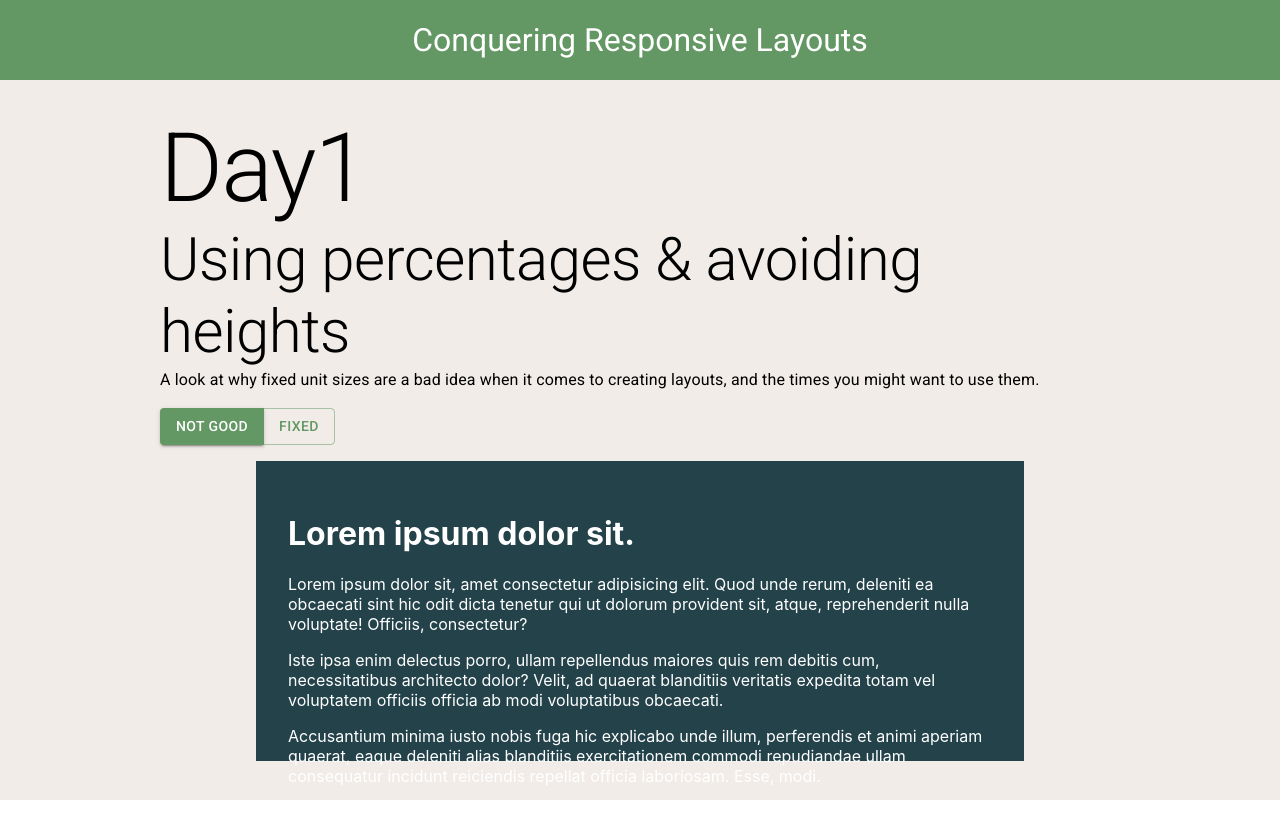
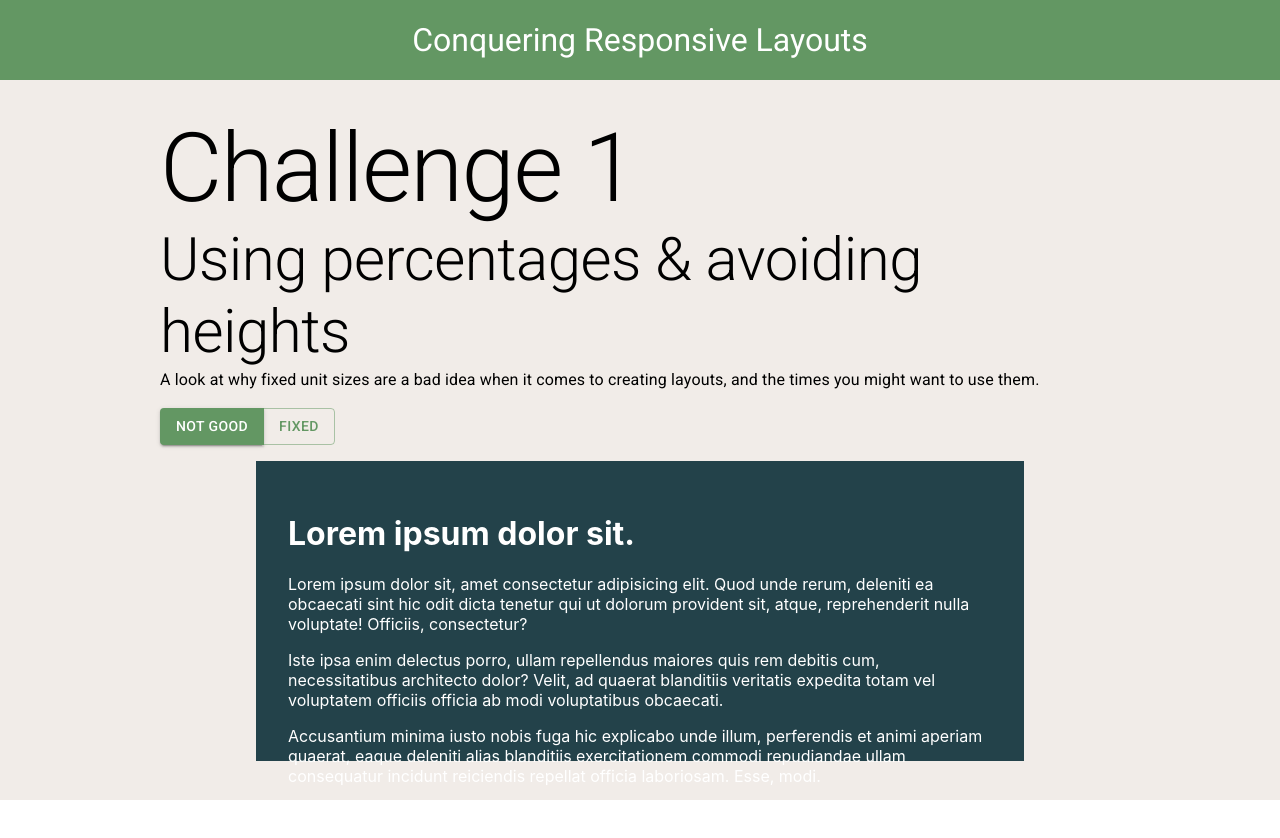
Before and after one commit to JosephT5566/KP-conquering-rwd, a Next.js app: page / in a window 1280 px wide. Shown: the top 838 px of the page. Built offline with nearby package versions, Linux system fonts and the light colour scheme.

Commit message:
rename day to challenge

```diff
--- a/pages/index.tsx
+++ b/pages/index.tsx
@@ -1,8 +1,8 @@
 import type { NextPage } from 'next';
 import Head from 'next/head';
 import Container from '../src/components/based/Container';
-import { DailyChallengeWrapper, DailyInfo } from '../src/components/shared/Wrapper';
-import Day1 from '../src/views/payment/Day1';
+import { DailyChallengeWrapper, ChallengeInfo } from '../src/components/shared/Wrapper';
+import Challenge1 from '../src/views/payment/Challenge1';
 
 const Home: NextPage = () => {
 	return (
@@ -13,16 +13,16 @@ const Home: NextPage = () => {
 				{/* <link rel="icon" href="/favicon.ico" /> */}
 			</Head>
 
-			<DailyChallengeWrapper info={day1}>
-				<Day1 />
+			<DailyChallengeWrapper info={challenge1}>
+				<Challenge1 />
 			</DailyChallengeWrapper>
 		</Container>
 	);
 };
 
-const day1 = new DailyInfo(
-	'day1',
-	'Day1',
+const challenge1 = new ChallengeInfo(
+	'challenge1',
+	'Challenge 1',
 	'Using percentages & avoiding heights',
 	'A look at why fixed unit sizes are a bad idea when it comes to creating layouts, and the times you might want to use them.'
 );
--- a/src/components/shared/Wrapper.tsx
+++ b/src/components/shared/Wrapper.tsx
@@ -2,7 +2,7 @@ import React, { ReactNode } from 'react';
 import Typography from '@material-ui/core/Typography';
 import { makeStyles } from '@material-ui/core/styles';
 
-export class DailyInfo {
+export class ChallengeInfo {
 	id: string;
 	title: string;
 	subTitle: string;
@@ -21,7 +21,7 @@ const useStyle = makeStyles({
 	},
 });
 
-export const DailyChallengeWrapper = (props: { info: DailyInfo; children: ReactNode }) => {
+export const DailyChallengeWrapper = (props: { info: ChallengeInfo; children: ReactNode }) => {
 	const { info, children } = props;
 	const classes = useStyle();
 
```
Also changed, not shown: src/views/payment/Challenge1.tsx (renamed from src/views/payment/Day1.tsx).
